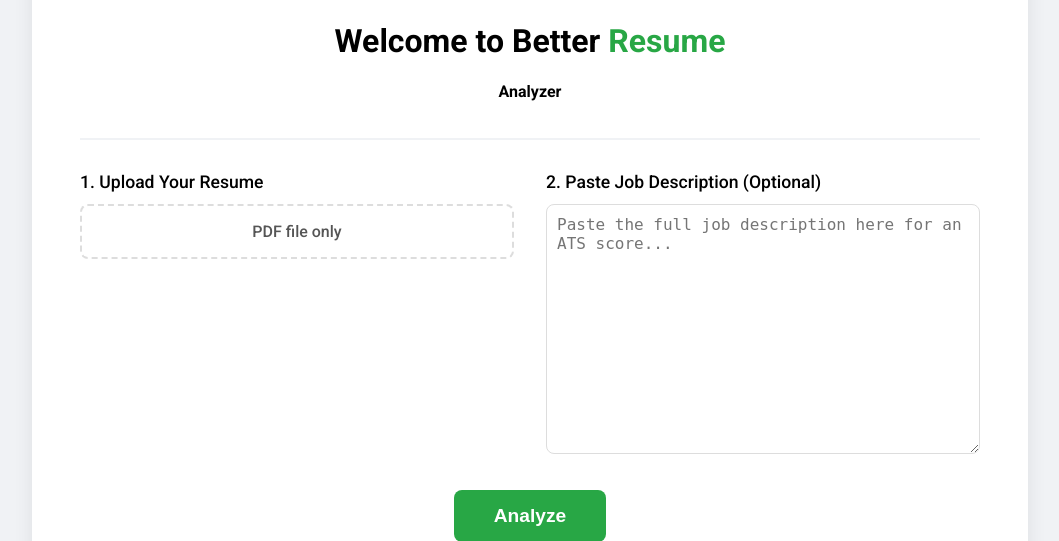
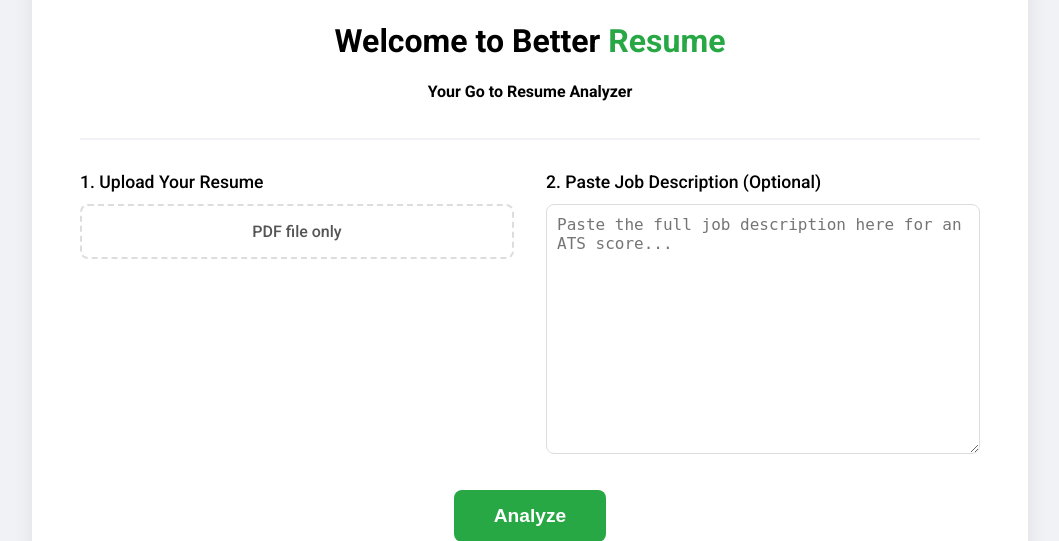
Before and after one commit to Jaswanth0128/BetterResume---Resume_Analyzer_Platform, a FastAPI app: page / in a window 1280 px wide. Shown: the part 209-750 px from the top of the page, without its empty margins (110-1169 px from the left). Run offline with FastAPI, Linux system fonts and the light colour scheme.

Commit message:
Updated project files

```diff
--- a/templates/upload.html
+++ b/templates/upload.html
@@ -12,7 +12,7 @@
         <header>
             <img src="/static/logo.png" alt="BetterResume Logo" class="logo">
             <h1>Welcome to Better <span class="green-resume">Resume</span></h1>
-            <h4>Analyzer</h4>
+            <h4>Your Go to Resume Analyzer</h4>
         </header>
 
         <main>
```
